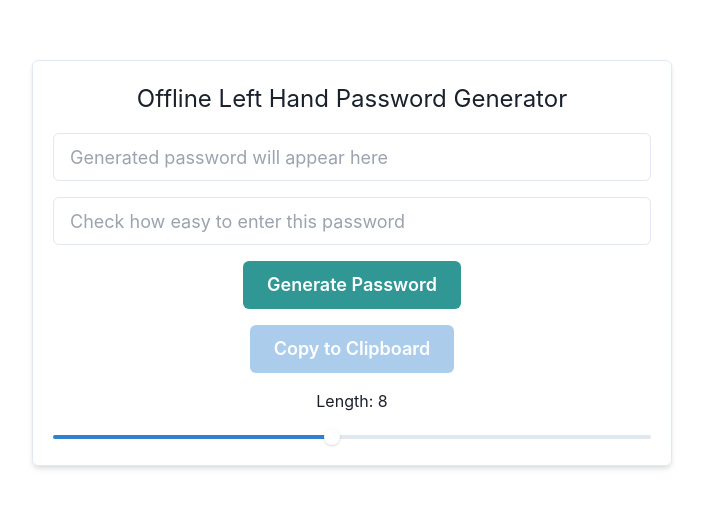
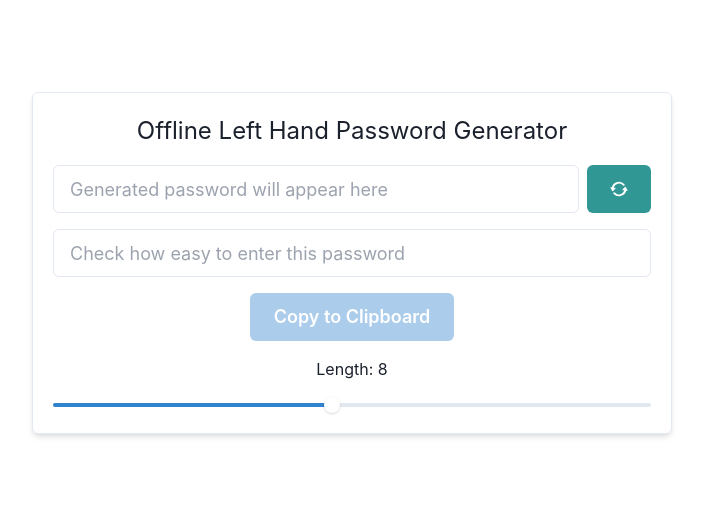
Before and after one commit to klikkn/password-generator, a Next.js app: page / in a window 1280 px wide. Shown: the part 137-644 px from the top of the page, without its empty margins (288-991 px from the left). Built offline with nearby package versions, Linux system fonts and the light colour scheme.

Commit message:
feat: generate button as icon

```diff
--- a/src/containers/password-generator/index.tsx
+++ b/src/containers/password-generator/index.tsx
@@ -1,8 +1,8 @@
 'use client'
 
 import { useEffect, useState } from 'react';
-import { Box, Button, Input, Text, VStack, useToast, Flex, Slider, SliderTrack, SliderFilledTrack, SliderThumb, InputGroup, InputRightElement } from '@chakra-ui/react';
-import { CheckIcon } from '@chakra-ui/icons';
+import { Box, Button, Input, Text, VStack, useToast, Flex, Slider, SliderTrack, SliderFilledTrack, SliderThumb, InputGroup, InputRightElement, HStack, useBreakpointValue } from '@chakra-ui/react';
+import { CheckIcon, RepeatIcon } from '@chakra-ui/icons';
 
 import { generatePassword } from '@/utils/generate-password';
 
@@ -41,9 +41,6 @@ const PasswordGenerator = () => {
     setIsMatch(value === password);
   };
 
-  console.log(password, repeatPassword, isMatch);
-
-
   useEffect(() => {
     import('@/assets/qwerty-left-hand-db.json')
       .then((module) => module.default)
@@ -80,12 +77,21 @@ const PasswordGenerator = () => {
           >
             Offline Left Hand Password Generator
           </Text>
+          <HStack width="100%">
             <Input
               value={password}
               isReadOnly
               placeholder="Generated password will appear here"
               size={{ base: "sm", md: "md", lg: "lg" }}
             />
+            <Button
+              onClick={onGenerate}
+              colorScheme="teal"
+              size={{ base: "sm", md: "md", lg: "lg" }}
+            >
+              <RepeatIcon />
+            </Button>
+          </HStack>
           <InputGroup size={{ base: "sm", md: "md", lg: "lg" }}>
             <Input
               value={repeatPassword}
@@ -98,13 +104,6 @@ const PasswordGenerator = () => {
               </InputRightElement>
             )}
           </InputGroup>
-          <Button
-            onClick={onGenerate}
-            colorScheme="teal"
-            size={{ base: "sm", md: "md", lg: "lg" }}
-          >
-            Generate Password
-          </Button>
           <Button
             onClick={copyToClipboard}
             colorScheme="blue"
```
Lines whose indentation alone changed are shown as unchanged.
